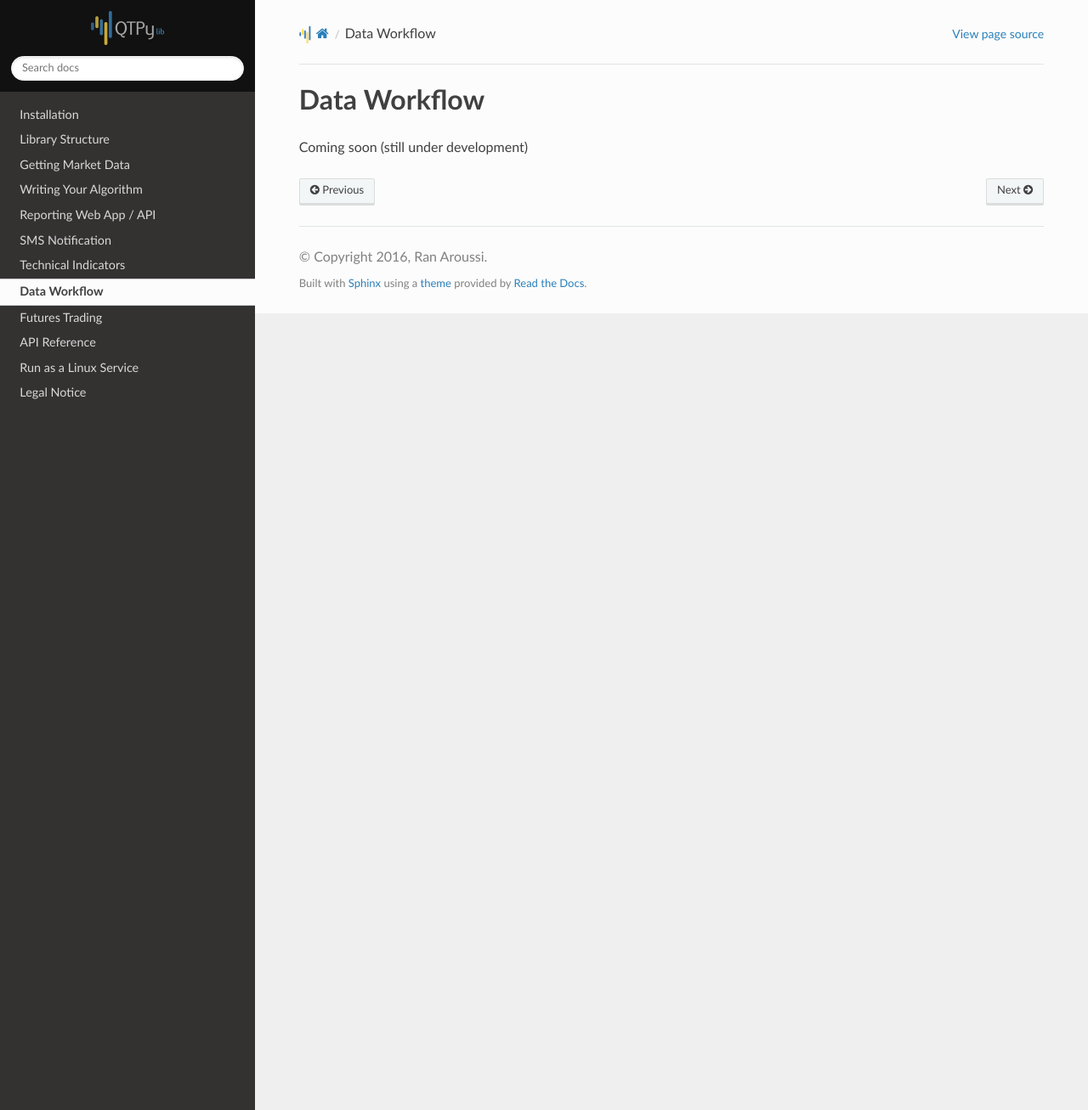
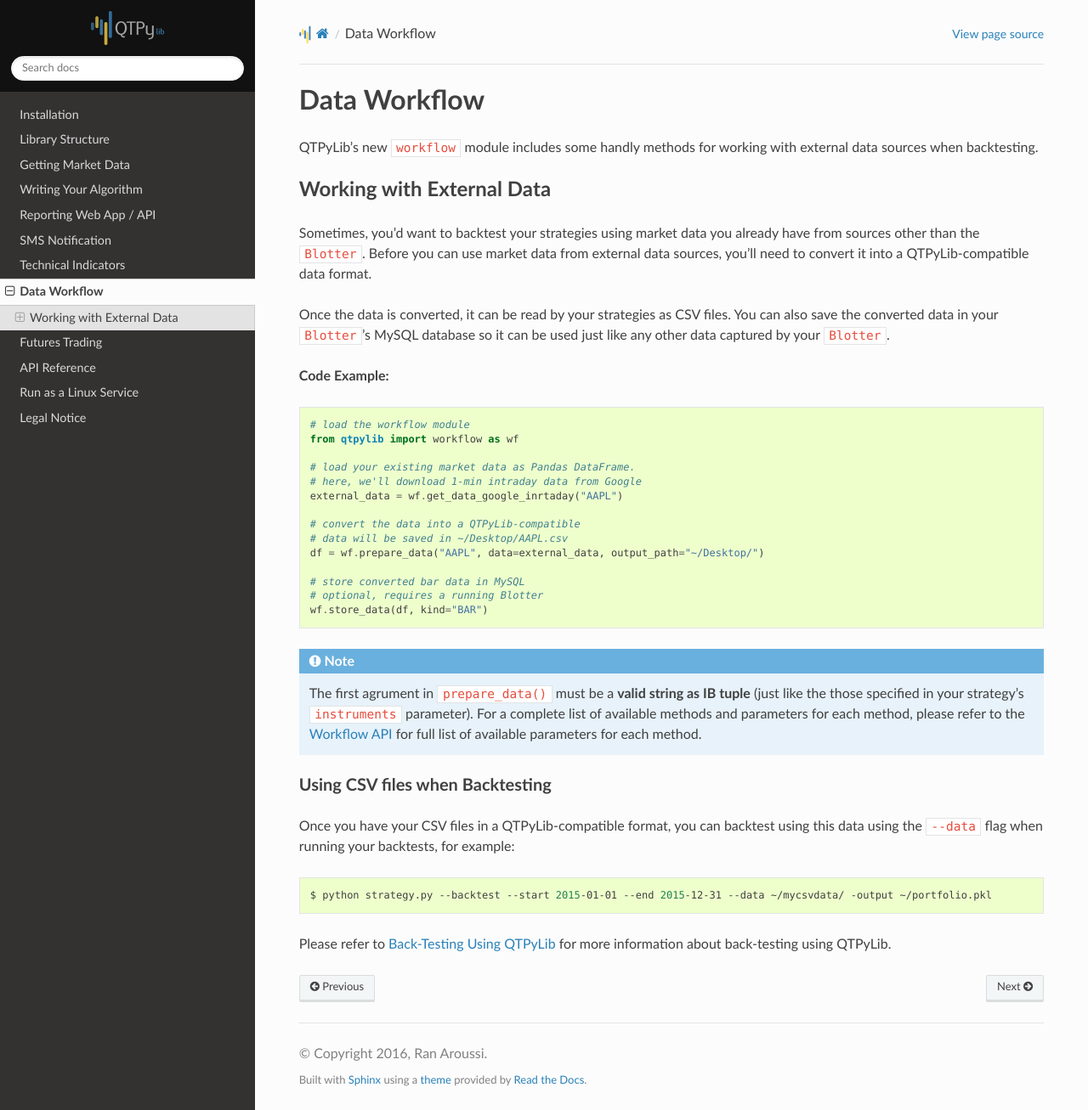
Before and after one commit to ranaroussi/qtpylib, a Sphinx documentation site: the page built from docs/source/workflow.rst, in a window 1280 px wide and 1307 px high. Shown: the whole window at 85% size. Built offline with Sphinx 7.4.7 and the Read the Docs theme 2.0.0, drawn with Linux system fonts in a browser that asks for light colours.

Commit message:
updated docs

```diff
--- a/docs/source/api_workflow.rst
+++ b/docs/source/api_workflow.rst
@@ -1,5 +1,7 @@
 Workflow API
 ------------
+
+.. autofunction:: qtpylib.workflow.get_data_ib(...)
 
 .. autofunction:: qtpylib.workflow.get_data_google_intraday(...)
 
--- a/docs/source/install.rst
+++ b/docs/source/install.rst
@@ -57,7 +57,7 @@
 * `Requests <https://github.com/kennethreitz/requests>`_ (tested to with with >=2.10.0)
 * `Beautiful Soup <https://pypi.python.org/pypi/beautifulsoup4>`_ (tested to work with >=4.3.2)
 * `IbPy2 <https://github.com/blampe/IbPy>`_ (tested to work with >=0.8.0)
-* `ezIBpy <https://github.com/ranaroussi/ezibpy>`_ (IbPy wrapper, tested to with with >=1.12.43)
+* `ezIBpy <https://github.com/ranaroussi/ezibpy>`_ (IbPy wrapper, tested to with with >=1.12.44)
 * Latest Interactive Brokers’ `TWS <https://www.interactivebrokers.com/en/index.php?f=15875>`_ or `IB Gateway <https://www.interactivebrokers.com/en/index.php?f=16457>`_ installed and running on the machine
 * `MySQL Server <https://www.mysql.com/>`_  installed and running with a database for QTPyLib
 
--- a/docs/source/structure.rst
+++ b/docs/source/structure.rst
@@ -8,6 +8,8 @@
 3. ``Algo`` - (sub-class of ``Broker``) communicates with the ``Blotter`` to pass market data to your strategies, and proccess/positions orders via ``Broker``.
 4. ``Reports`` - provides real time monitoring of trades and open opsitions via Web App, as well as a simple REST API for trades, open positions and market data.
 5. Lastly, **Your Strategies**, which are sub-classes of ``Algo``, handle the trading logic/rules and does most of its operation using the ``Instument API``. This is where you'll write most of your code.
+
+The ``Workflow`` module is a utility module that includes a few handy methods for working with external data sources when backtesting (see the `Data Workflow <./workflow.html>`_ section for more info).
 
 Please refer to the `API Reference <api.html>`_ for complete list of available methods.
 
--- a/docs/source/workflow.rst
+++ b/docs/source/workflow.rst
@@ -1,4 +1,60 @@
 Data Workflow
-================
+=============
 
-Coming soon (still under development)
+QTPyLib's new ``workflow`` module includes some handly methods for
+working with external data sources when backtesting.
+
+Working with External Data
+--------------------------
+
+Sometimes, you'd want to backtest your strategies using market data
+you already have from sources other than the ``Blotter``.
+Before you can use market data from external data sources,
+you'll need to convert it into a QTPyLib-compatible data format.
+
+Once the data is converted, it can be read by your strategies as CSV files.
+You can also save the converted data in your ``Blotter``'s MySQL database
+so it can be used just like any other data captured by your ``Blotter``.
+
+**Code Example:**
+
+.. code:: python
+
+    # load the workflow module
+    from qtpylib import workflow as wf
+
+    # load your existing market data as Pandas DataFrame.
+    # here, we'll download 1-min intraday data from Google
+    external_data = wf.get_data_google_inrtaday("AAPL")
+
+    # convert the data into a QTPyLib-compatible
+    # data will be saved in ~/Desktop/AAPL.csv
+    df = wf.prepare_data("AAPL", data=external_data, output_path="~/Desktop/")
+
+    # store converted bar data in MySQL
+    # optional, requires a running Blotter
+    wf.store_data(df, kind="BAR")
+
+
+.. note::
+
+    The first agrument in ``prepare_data()`` must be a **valid string as IB tuple**
+    (just like the those specified in your strategy's ``instruments`` parameter).
+    For a complete list of available methods and parameters for each
+    method, please refer to the `Workflow API <./api.html#workflow-api>`_
+    for full list of available parameters for each method.
+
+
+Using CSV files when Backtesting
+~~~~~~~~~~~~~~~~~~~~~~~~~~~~~~~~
+
+Once you have your CSV files in a QTPyLib-compatible format,
+you can backtest using this data using the ``--data`` flag when
+running your backtests, for example:
+
+.. code:: bash
+
+    $ python strategy.py --backtest --start 2015-01-01 --end 2015-12-31 --data ~/mycsvdata/ -output ~/portfolio.pkl
+
+Please refer to `Back-Testing Using QTPyLib <./algo.html#back-testing-using-qtpylib>`_
+for more information about back-testing using QTPyLib.
```
Also changed, not shown: CHANGELOG.rst (+6 -3 lines), docs/source/algo.rst (+11 -6 lines), 2 other files.
